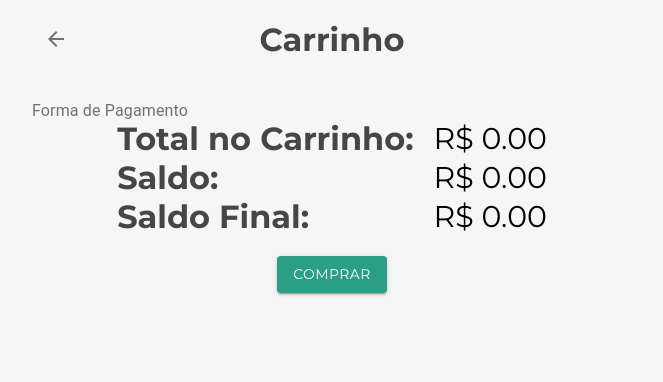
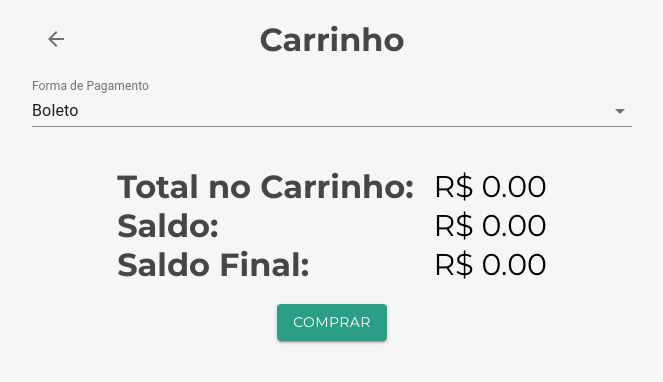
Before and after one commit to nadersirio/Ecommerce-React-ContextAPI, a React (Create React App) app: page /cart in a window 1280 px wide. Shown: the top 382 px of the page, without its empty margins (308-971 px from the left). Built offline with nearby package versions, Linux system fonts and the light colour scheme.

Commit message:
fix and implement: used the hook Payment, and apply the interest on forms of payment

```diff
--- /dev/null
+++ b/src/common/context/Payment.js
@@ -0,0 +1,53 @@
+import { createContext, useContext, useState } from "react";
+
+export const PaymentContext = createContext();
+
+export const PaymentProvider = ({ children }) => {
+  const paymentTypes = [{
+    name: "Boleto",
+    interest: 1,
+    id: 1
+  }, {
+    name: "Cartão de Crédito",
+    interest: 1.3,
+    id: 2
+  }, {
+    name: "PIX",
+    interest: 1,
+    id: 3
+  }, {
+    name: "Crediário",
+    interest: 1.5,
+    id: 4
+  }];
+  const [formPayment, setFormPayment] = useState(paymentTypes[0])
+  return (
+    <PaymentContext.Provider
+      value={{
+        paymentTypes,
+        formPayment,
+        setFormPayment
+      }}>
+      {children}
+    </PaymentContext.Provider>
+  )
+}
+
+export const usePaymentContext = () => {
+  const {
+    paymentTypes,
+    formPayment,
+    setFormPayment
+  } = useContext(PaymentContext);
+
+  const changePaymentMethod = (id) => {
+    const method = paymentTypes.find(payment => payment.id === id);
+    setFormPayment(method);
+  }
+
+  return {
+    paymentTypes,
+    formPayment,
+    changePaymentMethod,
+  }
+}
--- a/src/pages/Cart/index.js
+++ b/src/pages/Cart/index.js
@@ -1,19 +1,21 @@
-import { Button, InputLabel } from '@material-ui/core';
+import { Button, InputLabel, Select, MenuItem } from '@material-ui/core';
 import { Container, Return, TotalContainer, PaymentContainer} from './styles';
-import { useState } from 'react';
+import { useState, useMemo } from 'react';
 import { useNavigate } from 'react-router-dom';
 import { useUserContext } from 'common/context/User';
 import { useCartContext } from 'common/context/Cart';
+import { usePaymentContext } from 'common/context/Payment';
 import { Snackbar } from 'components/Snackbar';
 import Product from 'components/Product';
 
 export const Cart = () => {
   const navigate = useNavigate();
   const { balance, setBalance } = useUserContext();
+  const { paymentTypes, formPayment, changePaymentMethod } = usePaymentContext();
   const { cart, initialState, calcCartValue, checkPayment } = useCartContext();
   const [{open, severity, msg}, setSnackbarConfig] = useState(initialState);
-  const valueCart = calcCartValue();
-  const finalBalance = balance - valueCart;
+  const valueCart = calcCartValue() * formPayment.interest;
+  const finalBalance = useMemo(() => balance - valueCart, [balance, valueCart]);
 
 
   return (
@@ -30,6 +32,16 @@ export const Cart = () => {
       ))}
       <PaymentContainer>
         <InputLabel> Forma de Pagamento </InputLabel>
+        <Select
+          value={formPayment.id}
+          onChange={(event) => changePaymentMethod(event.target.value)}
+        >
+          {paymentTypes.map(payment => (
+            <MenuItem value={payment.id} key={payment.id}>
+              {payment.name}
+            </MenuItem>
+          ))}
+        </Select>
       </PaymentContainer>
       <TotalContainer>
           <div>
--- a/src/routes.js
+++ b/src/routes.js
@@ -4,11 +4,13 @@ import { Market } from './pages/Market';
 import { Cart } from './pages/Cart';
 import { UserProvider } from './common/context/User';
 import { CartProvider } from 'common/context/Cart';
+import { PaymentProvider } from 'common/context/Payment';
 
 export const Router = () => {
   return (
     <UserProvider>
       <CartProvider>
+        <PaymentProvider>
           <BrowserRouter>
             <Routes>
               <Route path="/" element={<Login />} />
@@ -16,6 +18,7 @@ export const Router = () => {
               <Route path="/cart" element={<Cart />} />
             </Routes>
           </BrowserRouter>
+        </PaymentProvider>
       </CartProvider>
     </UserProvider>
   );
```
Lines whose indentation alone changed are shown as unchanged.
